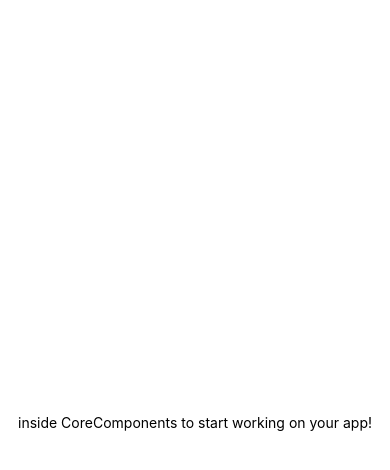
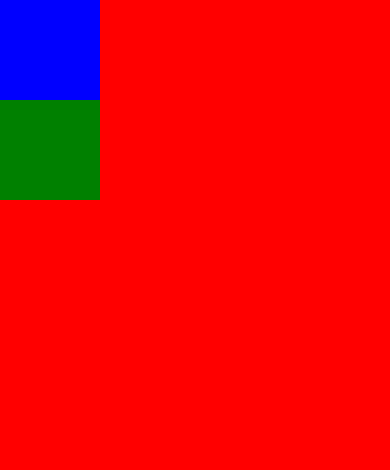
Before and after one commit to jayrathod-solutelabs/ReactNativePractice, a React Native app in the folder CoreComponents/: screen / in a window 390 px wide. Shown: the top 470 px of the page. Built offline with nearby package versions, Linux system fonts and the light colour scheme.

Commit message:
View - core components

```diff
--- a/CoreComponents/App.js
+++ b/CoreComponents/App.js
@@ -1,20 +1,12 @@
-import { StatusBar } from 'expo-status-bar';
-import { StyleSheet, Text, View } from 'react-native';
+import { View, Text } from "react-native";
+
 
 export default function App() {
   return (
-    <View style={styles.container}>
-      <Text>inside CoreComponents to start working on your app!</Text>
-      <StatusBar style="auto" />
+    <View style={{ flex: 1, backgroundColor: "red" }}>
+      <View style={{ height: 100, width: 100, backgroundColor: "blue" }}></View>
+      <View style={{ height: 100, width: 100, backgroundColor: "green" }}>
+      </View>
     </View>
   );
 }
-
-const styles = StyleSheet.create({
-  container: {
-    flex: 1,
-    backgroundColor: '#fff',
-    alignItems: 'center',
-    justifyContent: 'center',
-  },
-});
```
